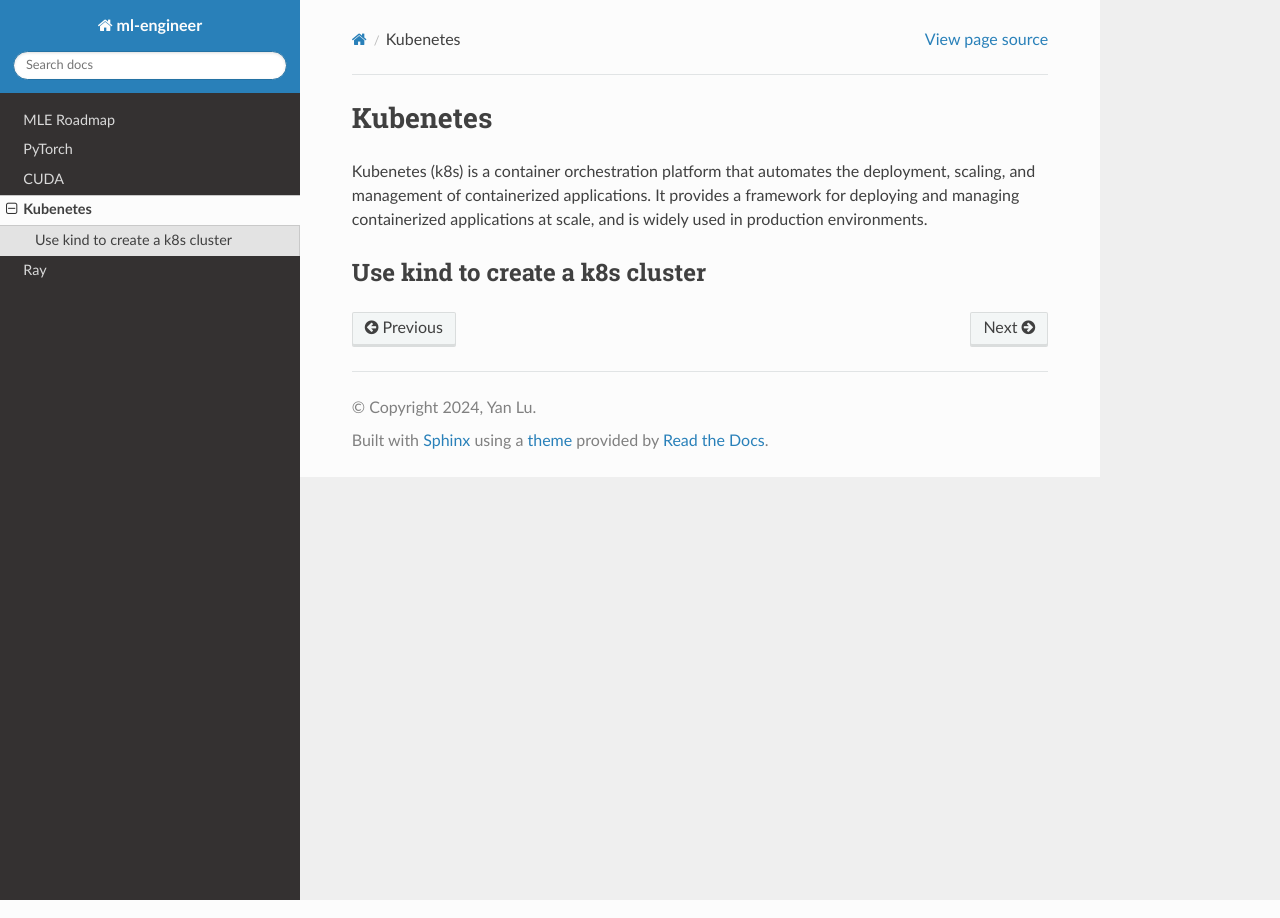
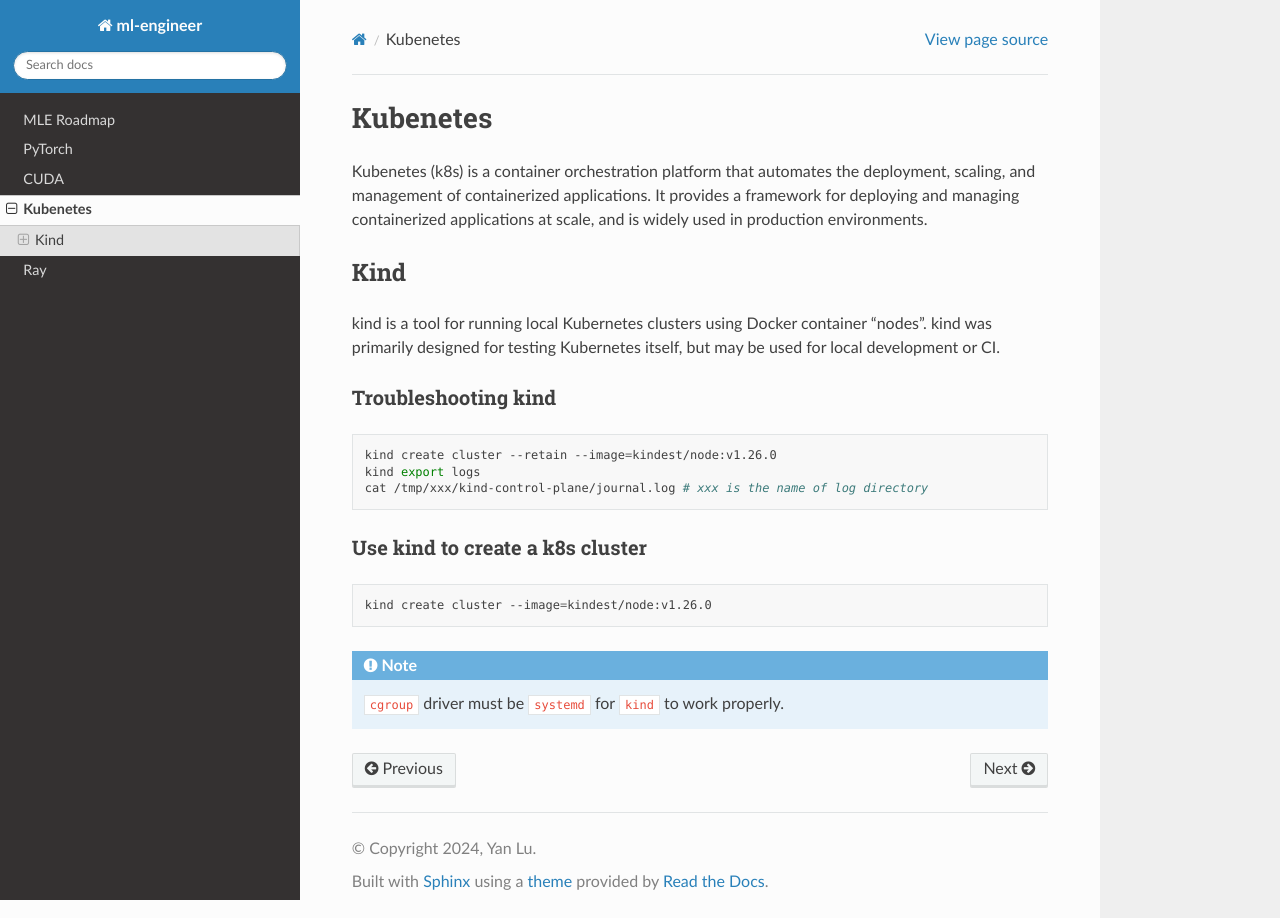
Before and after one commit to Jason-cs18/ml-engineer, a Sphinx documentation site: the page built from docs/source/k8s.rst, in a window 1280 px wide. Built offline with Sphinx 7.4.7 and the Read the Docs theme 3.1.0, drawn with Linux system fonts in a browser that asks for light colours.

Commit message:
update mle

```diff
--- a/docs/source/k8s.rst
+++ b/docs/source/k8s.rst
@@ -5,5 +5,25 @@ Kubenetes
 
 Kubenetes (k8s) is a container orchestration platform that automates the deployment, scaling, and management of containerized applications. It provides a framework for deploying and managing containerized applications at scale, and is widely used in production environments.
 
+Kind
+----
+kind is a tool for running local Kubernetes clusters using Docker container “nodes”.
+kind was primarily designed for testing Kubernetes itself, but may be used for local development or CI.
+
+Troubleshooting kind
+^^^^^^^^^^^^^^^^^^^^
+.. code-block:: bash
+
+  kind create cluster --retain --image=kindest/node:v1.26.0
+  kind export logs
+  cat /tmp/xxx/kind-control-plane/journal.log # xxx is the name of log directory
+
 Use kind to create a k8s cluster
---------------------------------
+^^^^^^^^^^^^^^^^^^^^^^^^^^^^^^^^
+.. code-block:: bash
+
+  kind create cluster --image=kindest/node:v1.26.0
+
+.. note::
+
+   ``cgroup`` driver must be ``systemd`` for ``kind`` to work properly.
```
